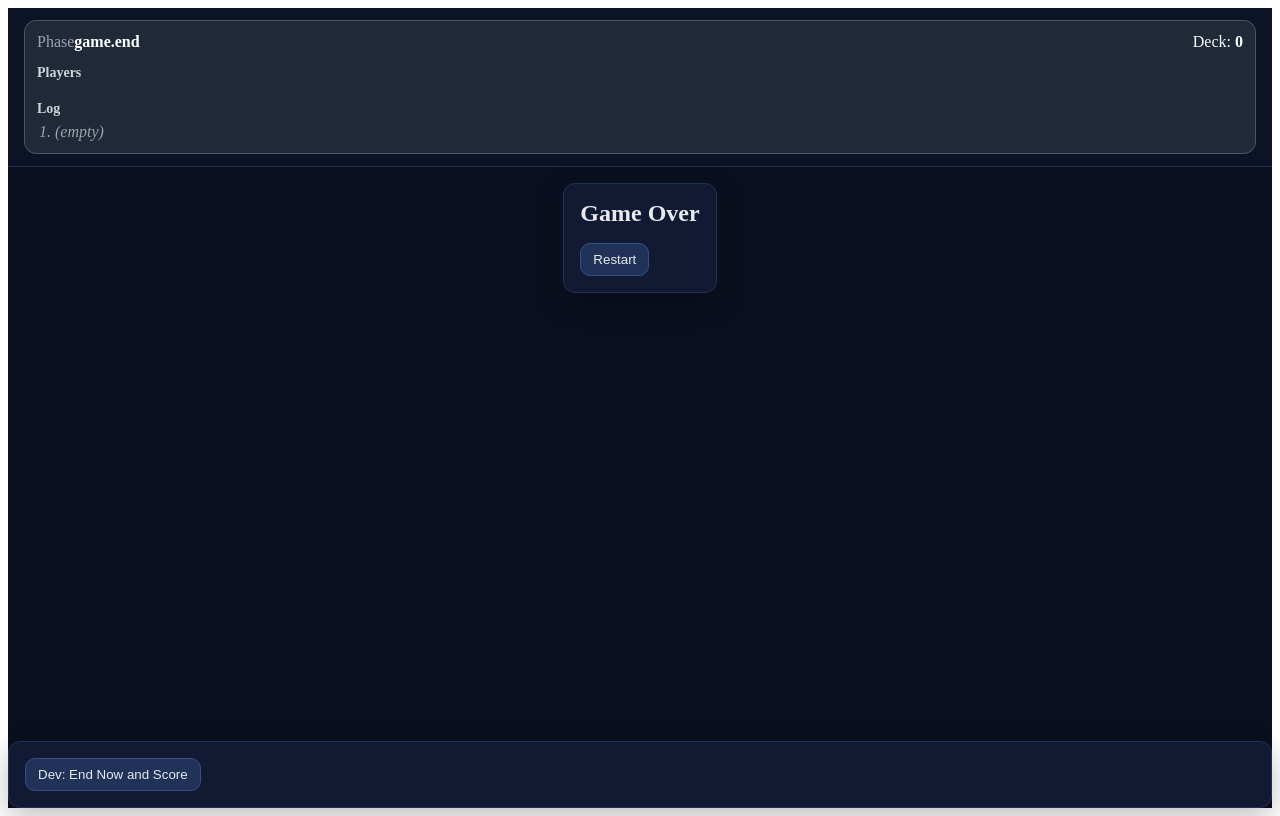
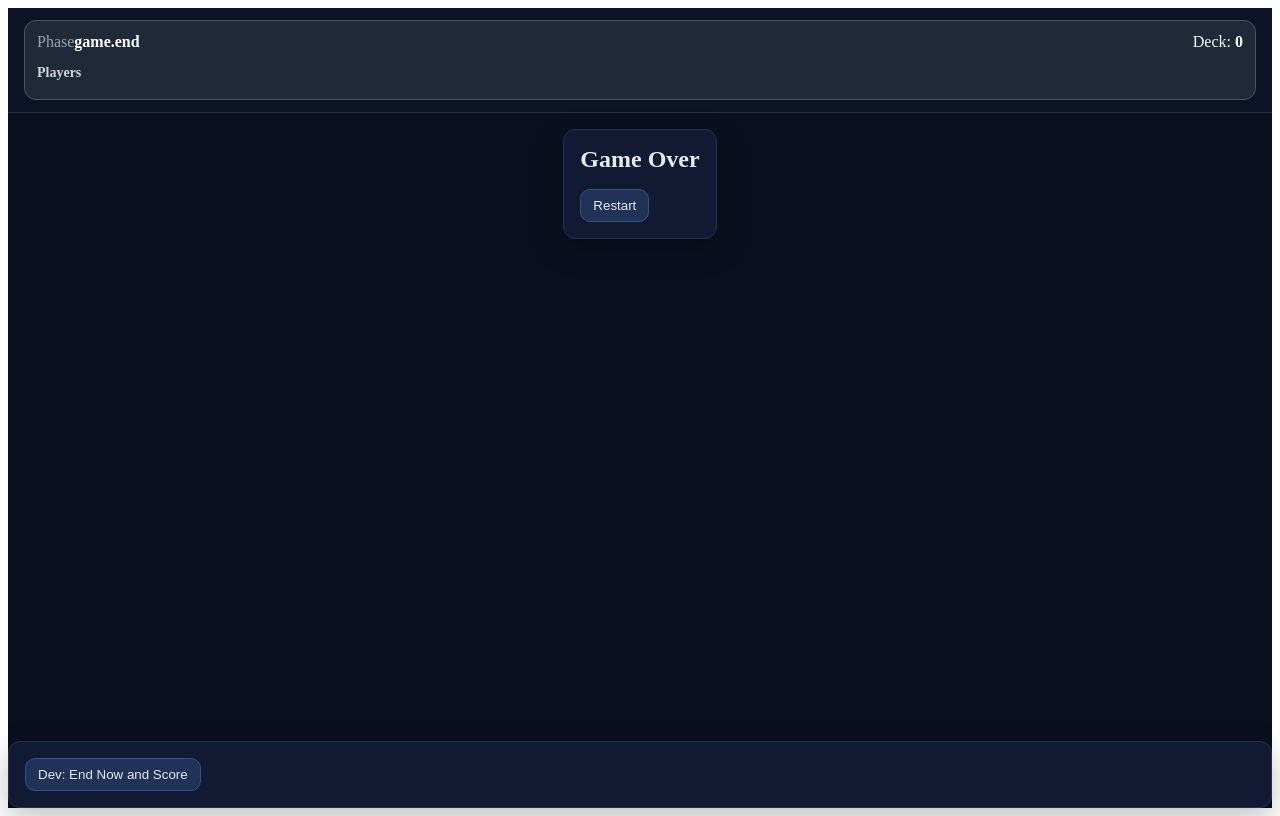
Before and after one commit to kevin202108/kuhhandel, a Vue app: page / in a window 1280 px wide. Both pictures are taken after a click on the button "Dev: End Now and Score". Built offline with nearby package versions, Linux system fonts and the light colour scheme.

Commit message:
先不顯示log

```diff
--- a/src/components/Hud.vue
+++ b/src/components/Hud.vue
@@ -32,13 +32,13 @@
       </ul>
     </section>
 
-    <section class="log">
+    <!-- <section class="log">
       <h4>Log</h4>
       <ol class="loglist">
         <li v-if="!log || log.length === 0" class="muted">(empty)</li>
         <li v-for="(entry, i) in log" :key="i">{{ entry }}</li>
       </ol>
-    </section>
+    </section> -->
   </aside>
 </template>
 
```
